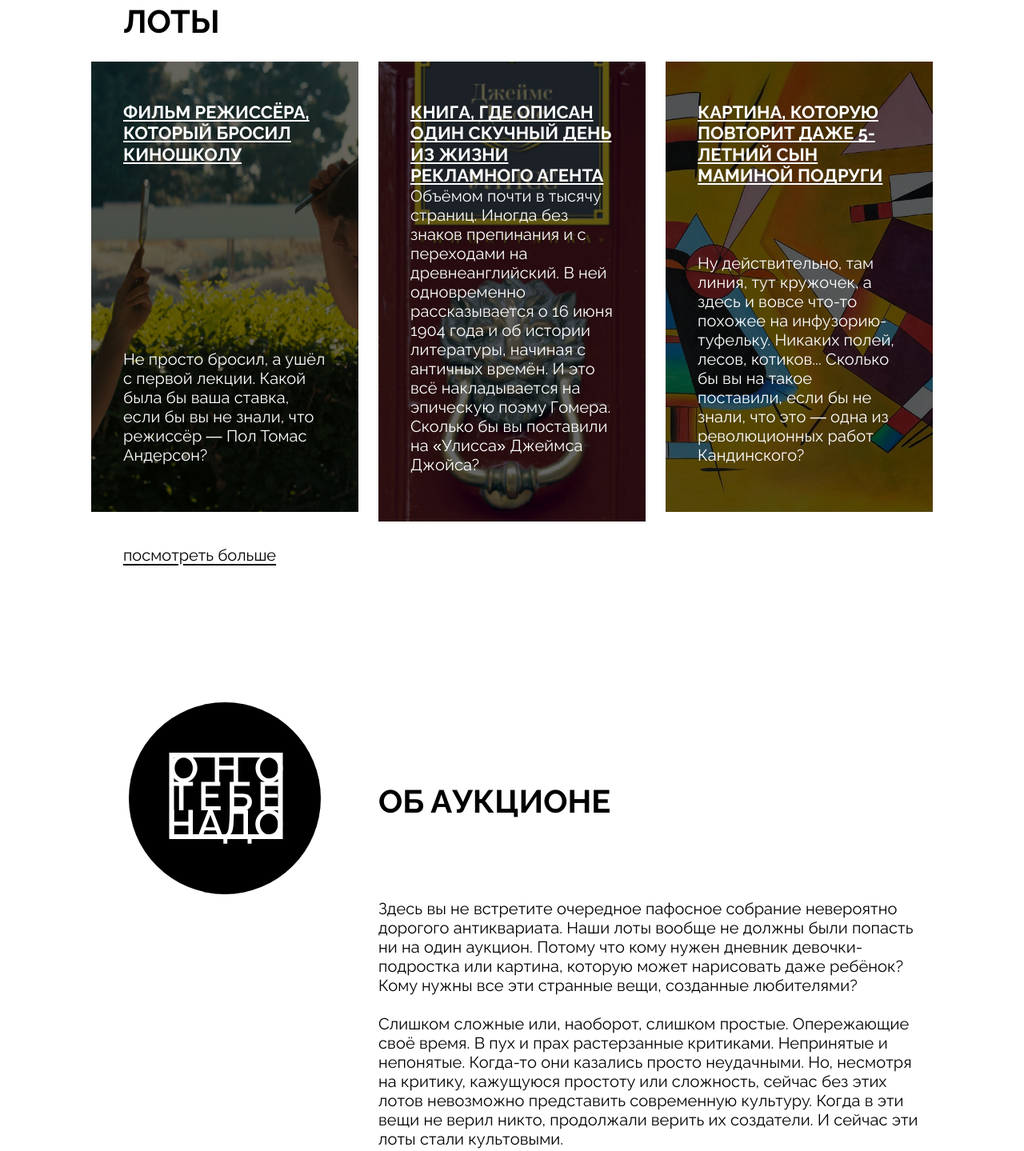
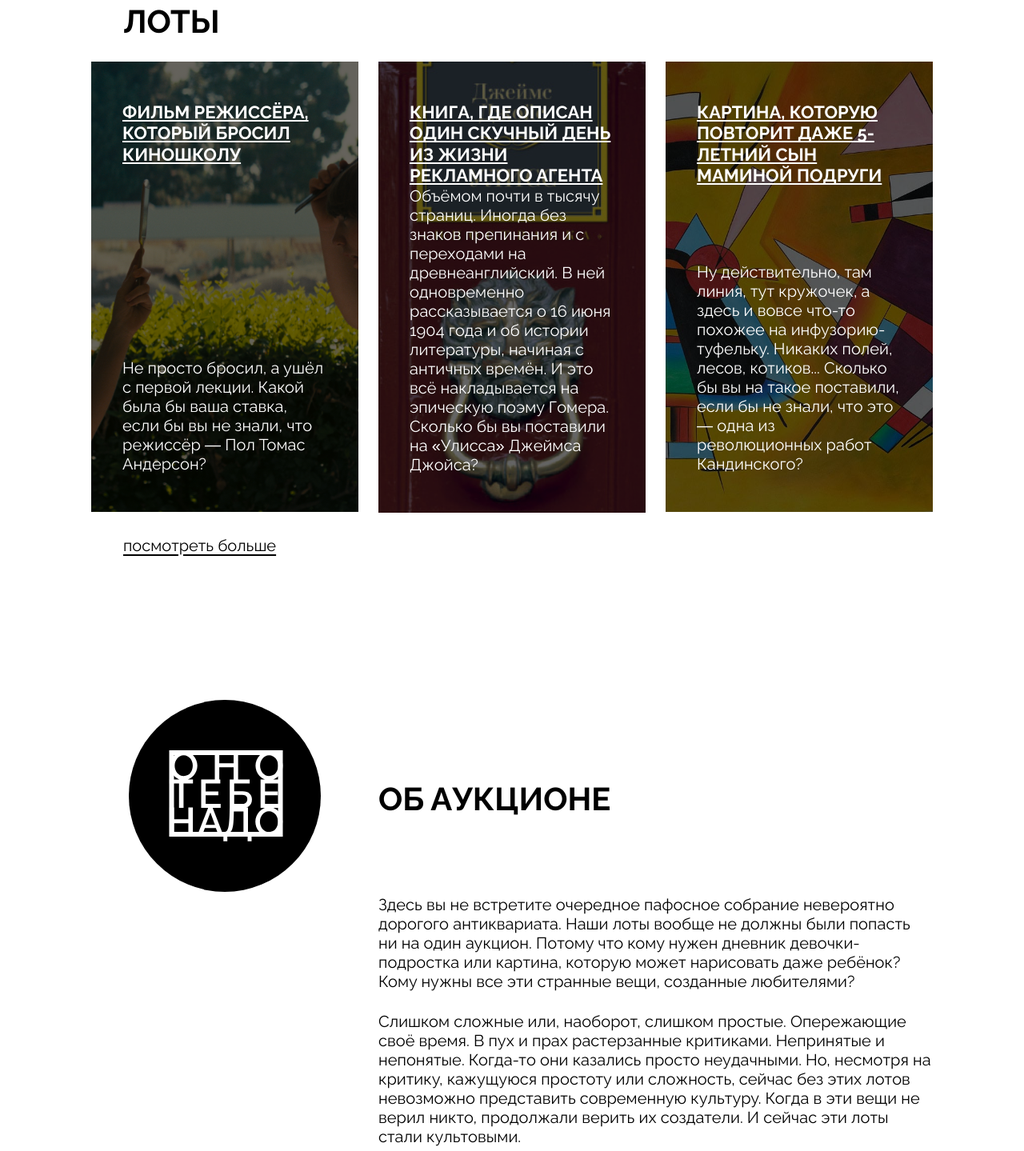
Before and after one commit to magdalyona/ono-tebe-nado, a plain HTML site: page index.html in a window 1280 px wide. Shown: the part 1225-2664 px from the top of the page at 80% size. Drawn offline with Linux system fonts and the light colour scheme.

Commit message:
Fix:project

```diff
--- a/styles/style.css
+++ b/styles/style.css
@@ -66,9 +66,6 @@
     letter-spacing: 0.3em;
     text-transform: uppercase;
     font-family: "Raleway", sans-serif;
-}
-
-.aligned-text {
     text-align: left;
 }
 
@@ -108,7 +105,7 @@
     text-align: center;
     word-spacing: 18px;
     margin-left: 28px;
-    padding-top: 4px;
+    padding-top: 15px;
 }
 
 .bet-button {
@@ -169,7 +166,7 @@
     justify-content: space-between;
     background-position: center;
     color: #fff;
-    padding: 50px 40px;
+    padding: 50px 39px 48px;
     width: 334px;
     min-height: 563px;
 }
@@ -204,26 +201,18 @@
     z-index: 1;
 }
 
-.card__text {
-    font-weight: 400;
-    font-size: 20px;
-    line-height: 120%;
-    color: #fff;
-    z-index: 1;
-}
-
 .lots__look-more-link {
     font-weight: 400;
     font-size: 20px;
     color: #000;
     display: block;
     text-underline-position: under;
-    padding: 30px 820px 2px 40px;
+    padding: 29px 820px 3px 40px;
 }
 
 .about {
     display: grid;
-    padding: 24px 24px 180px 24px;
+    padding: 32px 24px 180px 24px;
     column-gap: 25px;
     grid-template-columns: 334px 1fr;
 }
@@ -248,8 +237,6 @@
     height: 114px;
 }
 
-
-
 .about__title {
     font-weight: 700;
     font-size: 40px;
@@ -265,15 +252,16 @@
     display: flex;
     flex-direction: column;
     flex-wrap: wrap;
-    gap: 15px;
+    gap: 13px;
     grid-column-start: 2;
 }
 
 .footer {
-    padding: 1px 49px 88px;
+    padding: 0px 50px 89px;
     display: flex;
     justify-content: space-between;
-
+    align-items: start;
+    margin-top: -11px;
 }
 
 .footer__menu-list {
@@ -309,11 +297,11 @@
     font-weight: 400;
     font-size: 20px;
     line-height: 24px;
-    letter-spacing: 0.005em;
+    letter-spacing: 0.002em;
     color: #000;
     text-align: left;
     font-style: normal;
-    margin-bottom: 9px;
+    margin-bottom: 13px;
 }
 
 .address {
@@ -331,6 +319,15 @@
     font-size: 18px;
     line-height: 135%;
     color: #000;
+    margin-bottom: 0;
+}
+
+.card__text {
+    font-weight: 400;
+    font-size: 20px;
+    line-height: 120%;
+    color: #fff;
+    z-index: 1;
     margin-bottom: 0;
 }
 
```
